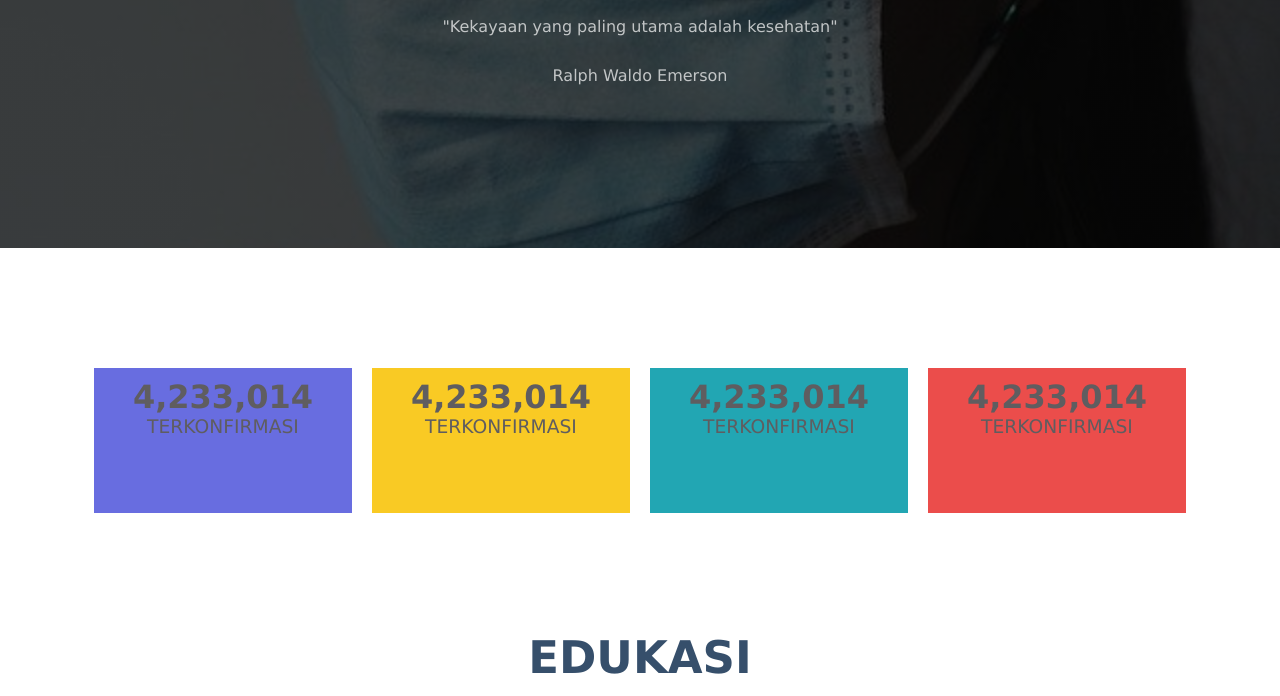
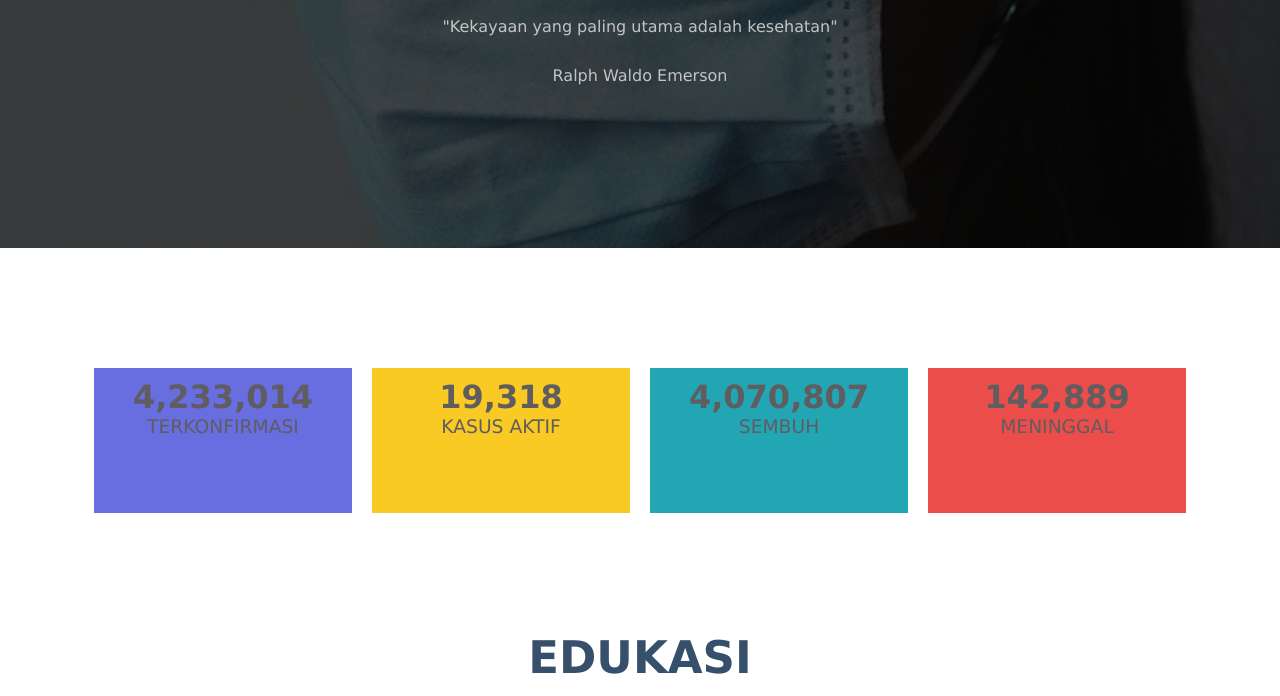
Before and after one commit to johanespratama9/https-johanespratama9.github.io-web.info.covid-kelompok8e, a plain HTML site: page index.html in a window 1280 px wide. Shown: the part 401-1097 px from the top of the page. Drawn offline with Linux system fonts and the light colour scheme.

Commit message:
update dara covid

```diff
--- a/index.html
+++ b/index.html
@@ -46,17 +46,17 @@
   </div>
 
   <div class="box1"> <div class="heading">
-    <h1 >4,233,014</h1>
-    <h3 >TERKONFIRMASI</h3>
+    <h1 >19,318</h1>
+    <h3 >KASUS AKTIF</h3>
     </div></div>
   <div class="box2"> <div class="heading">
-    <h1 >4,233,014</h1>
-    <h3 >TERKONFIRMASI</h3>
+    <h1 >4,070,807</h1>
+    <h3 >SEMBUH</h3>
     </div>
   </div>
   <div class="box3"> <div class="heading">
-    <h1 >4,233,014</h1>
-    <h3 >TERKONFIRMASI</h3>
+    <h1>142,889</h1>
+    <h3 >MENINGGAL</h3>
     </div>
   </div>
 </div>
```
